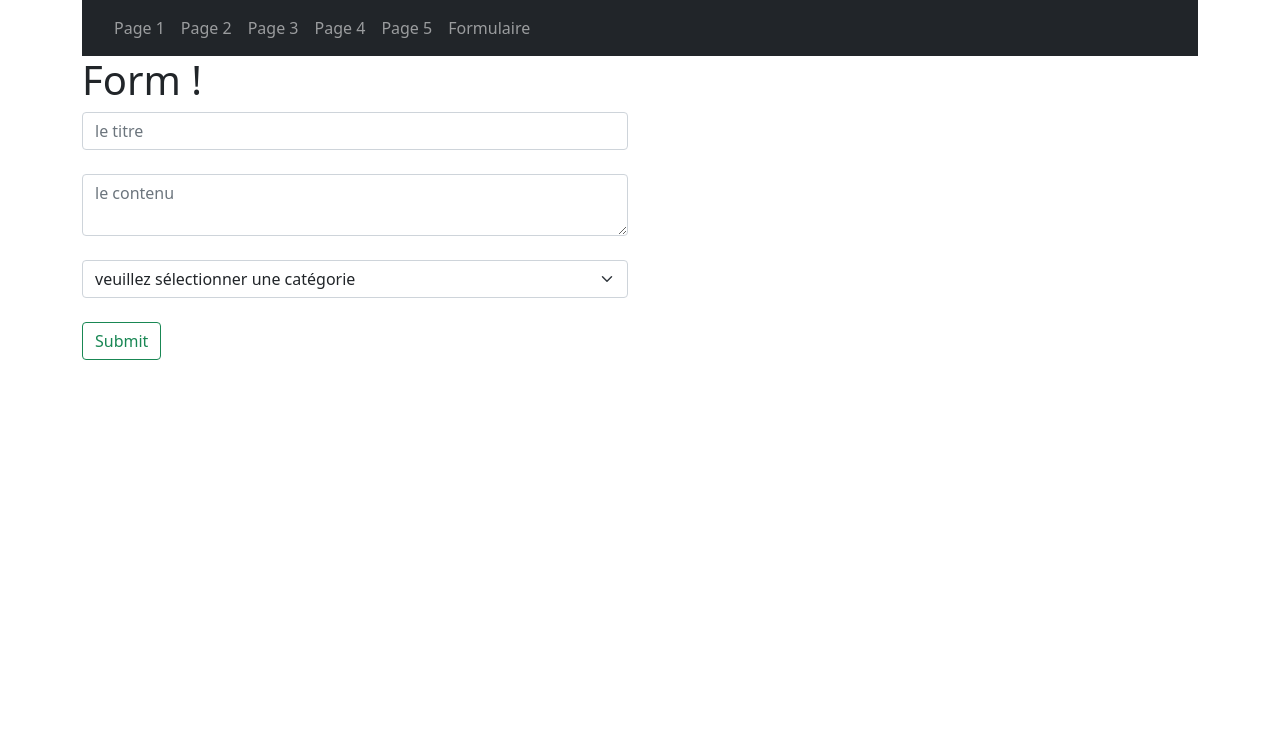
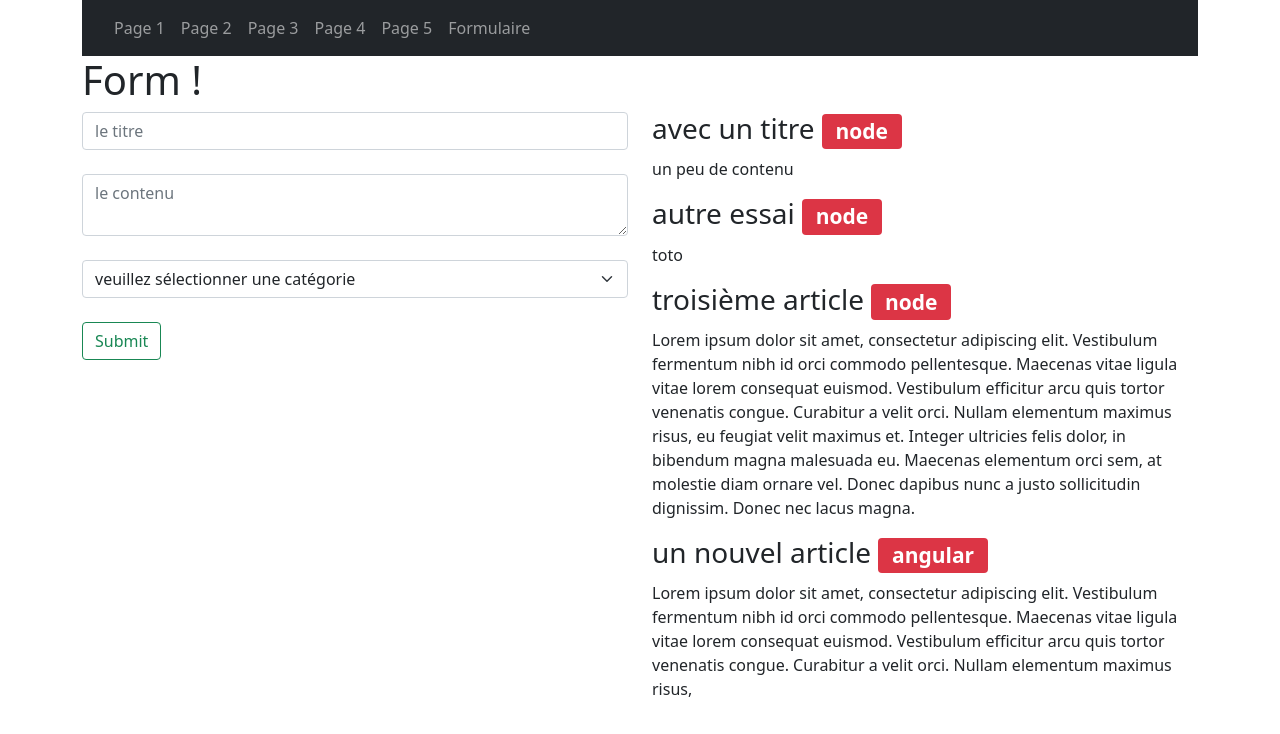
Before and after one commit to webdevproformation/react-h3-mars-22, a React (Create React App) app in the folder jour2-tp/: page /form in a window 1280 px wide. Shown: the top 734 px of the page. Built offline with nearby package versions, Linux system fonts and the light colour scheme; data requests are answered from the project's data file.

Commit message:
cas afficher la liste des articles

```diff
--- a/jour2-tp/public/db/db.json
+++ b/jour2-tp/public/db/db.json
@@ -11,6 +11,38 @@
       "contenu": "toto",
       "categorie": "node",
       "id": 2
+    },
+    {
+      "titre": "troisième article",
+      "contenu": "\n\nLorem ipsum dolor sit amet, consectetur adipiscing elit. Vestibulum fermentum nibh id orci commodo pellentesque. Maecenas vitae ligula vitae lorem consequat euismod. Vestibulum efficitur arcu quis tortor venenatis congue. Curabitur a velit orci. Nullam elementum maximus risus, eu feugiat velit maximus et. Integer ultricies felis dolor, in bibendum magna malesuada eu. Maecenas elementum orci sem, at molestie diam ornare vel. Donec dapibus nunc a justo sollicitudin dignissim. Donec nec lacus magna. ",
+      "categorie": "node",
+      "id": 3
+    },
+    {
+      "titre": "un nouvel article",
+      "contenu": "Lorem ipsum dolor sit amet, consectetur adipiscing elit. Vestibulum fermentum nibh id orci commodo pellentesque. Maecenas vitae ligula vitae lorem consequat euismod. Vestibulum efficitur arcu quis tortor venenatis congue. Curabitur a velit orci. Nullam elementum maximus risus,",
+      "categorie": "angular",
+      "articles": [
+        {
+          "titre": "avec un titre",
+          "contenu": "un peu de contenu",
+          "categorie": "node",
+          "id": 1
+        },
+        {
+          "titre": "autre essai",
+          "contenu": "toto",
+          "categorie": "node",
+          "id": 2
+        },
+        {
+          "titre": "troisième article",
+          "contenu": "\n\nLorem ipsum dolor sit amet, consectetur adipiscing elit. Vestibulum fermentum nibh id orci commodo pellentesque. Maecenas vitae ligula vitae lorem consequat euismod. Vestibulum efficitur arcu quis tortor venenatis congue. Curabitur a velit orci. Nullam elementum maximus risus, eu feugiat velit maximus et. Integer ultricies felis dolor, in bibendum magna malesuada eu. Maecenas elementum orci sem, at molestie diam ornare vel. Donec dapibus nunc a justo sollicitudin dignissim. Donec nec lacus magna. ",
+          "categorie": "node",
+          "id": 3
+        }
+      ],
+      "id": 4
     }
   ]
 }
--- a/jour2-tp/src/composants/Form.jsx
+++ b/jour2-tp/src/composants/Form.jsx
@@ -1,10 +1,12 @@
 import { useReducer } from "react"
 import axios from "axios";
+import { useEffect } from "react";
 
 const initialForm = {
     titre : "",
     contenu : "",
-    categorie : ""
+    categorie : "",
+    articles : []
 }
 
 function reducerForm( state , action ){
@@ -15,6 +17,9 @@ function reducerForm( state , action ){
             return {...state , contenu : action.payload}
         case "categorie" :
             return {...state , categorie : action.payload}
+        case "GET_ARTICLES" : {
+            return {...state , articles : action.payload}
+        }
         default :
             return state ;
     }
@@ -30,6 +35,10 @@ export const Form = () => {
         axios.post( "http://localhost:3002/articles", form )
     }
 
+    useEffect( () => {
+        axios.get("http://localhost:3002/articles").then( ({data}) => dispatch({type:"GET_ARTICLES" , payload : data}))
+    } , [])
+
     return <>
         <h1>Form !</h1>
         <div className="row">
@@ -44,6 +53,14 @@ export const Form = () => {
                 </select>
                 <input type="submit" className="btn btn-outline-success mt-4" />
             </form>
+            <div className="col-6">
+                {form.articles.map((article, index) => {
+                    return <article key={index}>
+                        <h3>{article.titre} <span class="badge bg-danger">{article.categorie}</span></h3>
+                        <p>{article.contenu}</p>
+                    </article>
+                })}
+            </div>
         </div>
     </>
 }
```
Also changed, not shown: 1 other file (tests, documents, lock files or other folders).
